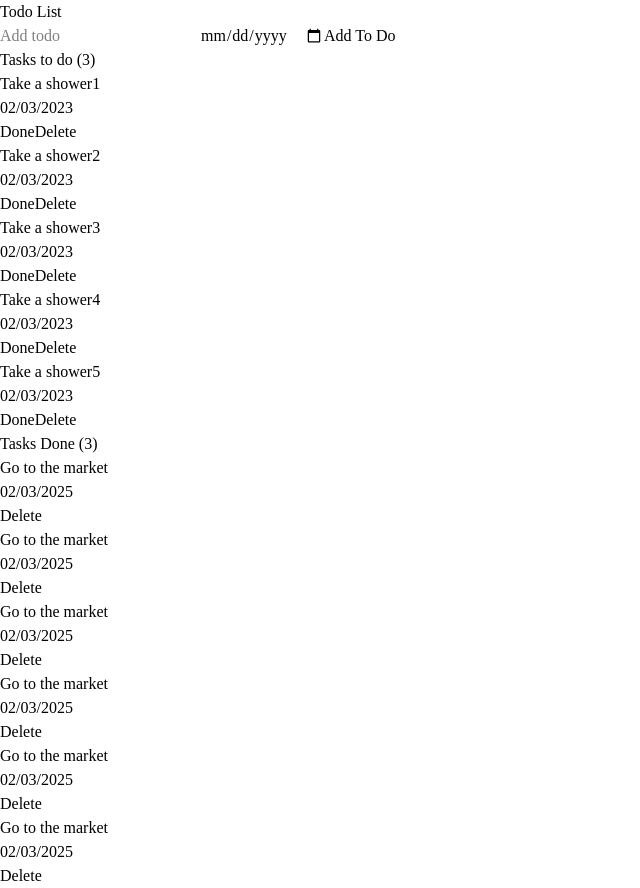
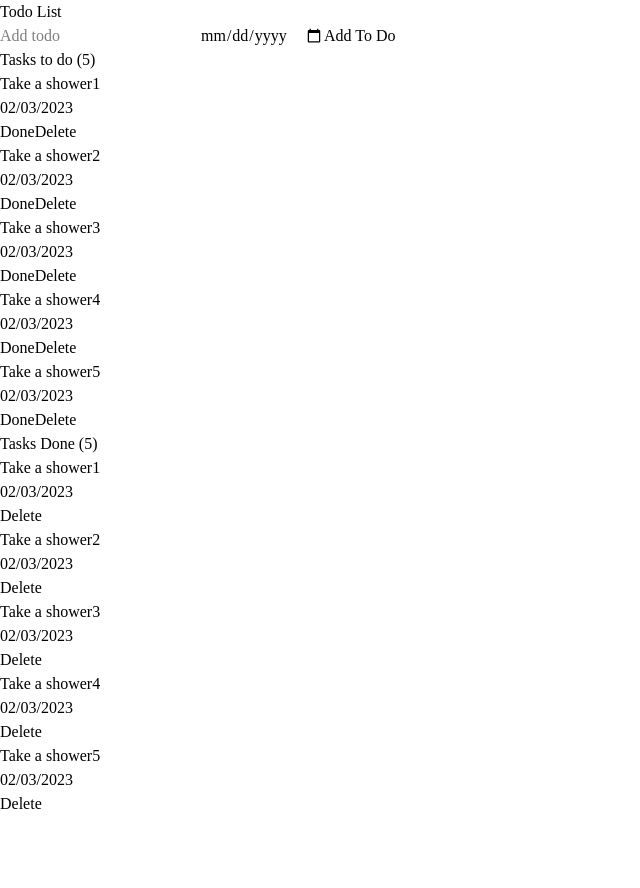
Before and after one commit to heinhtetkyaw2131-code/todo-list, a React (Vite) app: page / in a window 1280 px wide. Shown: the whole page, without its empty margins (0-640 px from the left). After the commit the page ends 816 px from the top, so only its background shows below. Built offline with nearby package versions, Linux system fonts and the light colour scheme.

Commit message:
feat: implement TaskDoneLI component for rendering completed tasks and enabling deletion

```diff
--- /dev/null
+++ b/src/components/TaskDoneLI.jsx
@@ -0,0 +1,18 @@
+function TaskDoneLI({ setTasksDone, tasksDone, item, name, dueDate }) {
+  const deleteItem = () => {
+    const newArr = tasksDone.filter((obj) => obj.key !== item.key);
+    setTasksDone(newArr);
+  };
+  return (
+    <li className="shadow-xl flex w-full justify-between items-center my-3 bg-gray-400 text-white p-5 rounded-2xl">
+      <div>{name}</div> <div>{dueDate}</div>
+      <div className="flex w-1/4 justify-end">
+        <button onClick={deleteItem} className="bg-red-500 px-2 py-1 text-white rounded-lg  shadow-xl cursor-pointer">
+          Delete
+        </button>
+      </div>
+    </li>
+  );
+}
+
+export default TaskDoneLI;
--- a/src/components/TaskDoneList.jsx
+++ b/src/components/TaskDoneList.jsx
@@ -1,56 +1,42 @@
+import { useState } from "react";
+import TaskDoneLI from "./TaskDoneLI";
+
 function TaskDoneList() {
+  const [tasksDone, setTasksDone] = useState([
+    {
+      name: "Take a shower1",
+      dueDate: "02/03/2023",
+      key: crypto.randomUUID(),
+    },
+    {
+      name: "Take a shower2",
+      dueDate: "02/03/2023",
+      key: crypto.randomUUID(),
+    },
+    {
+      name: "Take a shower3",
+      dueDate: "02/03/2023",
+      key: crypto.randomUUID(),
+    },
+    {
+      name: "Take a shower4",
+      dueDate: "02/03/2023",
+      key: crypto.randomUUID(),
+    },
+    {
+      name: "Take a shower5",
+      dueDate: "02/03/2023",
+      key: crypto.randomUUID(),
+    },
+  ]);
+
   return (
     <section className="flex flex-col mb-10 w-150 mx-auto">
-      <h2 className="text-2xl">Tasks Done (3)</h2>
-      <ul className="overflow-y-auto shadow-xl px-3 py-1 rounded-lg mt-5 h-88">
-        <li className="shadow-xl flex w-full justify-between items-center my-3 bg-gray-400 text-white p-5 rounded-2xl">
-          <div>Go to the market </div> <div>02/03/2025</div>{" "}
-          <div className="flex w-1/4 justify-end">
-            <button className="bg-red-500 px-2 py-1 text-white rounded-lg  shadow-xl cursor-pointer">
-              Delete
-            </button>
-          </div>
-        </li>
-        <li className="shadow-xl flex w-full justify-between items-center my-3 bg-gray-400 text-white p-5 rounded-2xl">
-          <div>Go to the market </div> <div>02/03/2025</div>
-          <div className="flex w-1/4 justify-end">
-            <button className="bg-red-500 px-2 py-1 text-white rounded-lg  shadow-xl cursor-pointer">
-              Delete
-            </button>
-          </div>
-        </li>
-        <li className="flex w-full justify-between items-center my-3 bg-gray-400 text-white p-5 rounded-2xl shadow-xl">
-          <div>Go to the market </div> <div>02/03/2025</div>
-          <div className="flex w-1/4 justify-end">
-            <button className="bg-red-500 px-2 py-1 text-white rounded-lg  shadow-xl cursor-pointer">
-              Delete
-            </button>
-          </div>
-        </li>
-        <li className="flex w-full justify-between items-center my-3 bg-gray-400 text-white p-5 rounded-2xl shadow-xl">
-          <div>Go to the market </div> <div>02/03/2025</div>
-          <div className="flex w-1/4 justify-end">
-            <button className="bg-red-500 px-2 py-1 text-white rounded-lg  shadow-xl cursor-pointer">
-              Delete
-            </button>
-          </div>
-        </li>
-        <li className="flex w-full justify-between items-center my-3 bg-gray-400 text-white p-5 rounded-2xl shadow-xl">
-          <div>Go to the market </div> <div>02/03/2025</div>
-          <div className="flex w-1/4 justify-end">
-            <button className="bg-red-500 px-2 py-1 text-white rounded-lg  shadow-xl cursor-pointer">
-              Delete
-            </button>
-          </div>
-        </li>
-        <li className="flex w-full justify-between items-center my-3 bg-gray-400 text-white p-5 rounded-2xl shadow-xl">
-          <div>Go to the market </div> <div>02/03/2025</div>
-          <div className="flex w-1/4 justify-end">
-            <button className="bg-red-500 px-2 py-1 text-white rounded-lg  shadow-xl cursor-pointer">
-              Delete
-            </button>
-          </div>
-        </li>
+      <h2 className="text-2xl">Tasks Done ({tasksDone.length})</h2>
+      <ul className="overflow-y-auto shadow-xl px-3 py-1 rounded-lg mt-5 max-h-88">
+        {tasksDone.map((item) => {
+          return <TaskDoneLI setTasksDone={setTasksDone} item={item} name={item.name} dueDate={item.dueDate} key={item.key} tasksDone={tasksDone} />
+        })}
       </ul>
     </section>
   );
--- a/src/components/TodoList.jsx
+++ b/src/components/TodoList.jsx
@@ -32,8 +32,8 @@ function TodoList() {
 
   return (
     <section className="flex flex-col mb-10 w-150 mx-auto">
-      <h2 className="text-2xl">Tasks to do (3)</h2>
-      <ul className="overflow-y-auto shadow-xl px-3 py-1 rounded-lg mt-5 h-88">
+      <h2 className="text-2xl">Tasks to do ({todoList.length})</h2>
+      <ul className="overflow-y-auto shadow-xl px-3 py-1 rounded-lg mt-5 max-h-88">
         {todoList.map((item) => {
           return <ListItem item={item} todoList={todoList} setTodoList={setTodoList} key={item.key} name={item.name} dueDate={item.dueDate} />
         })}
```
